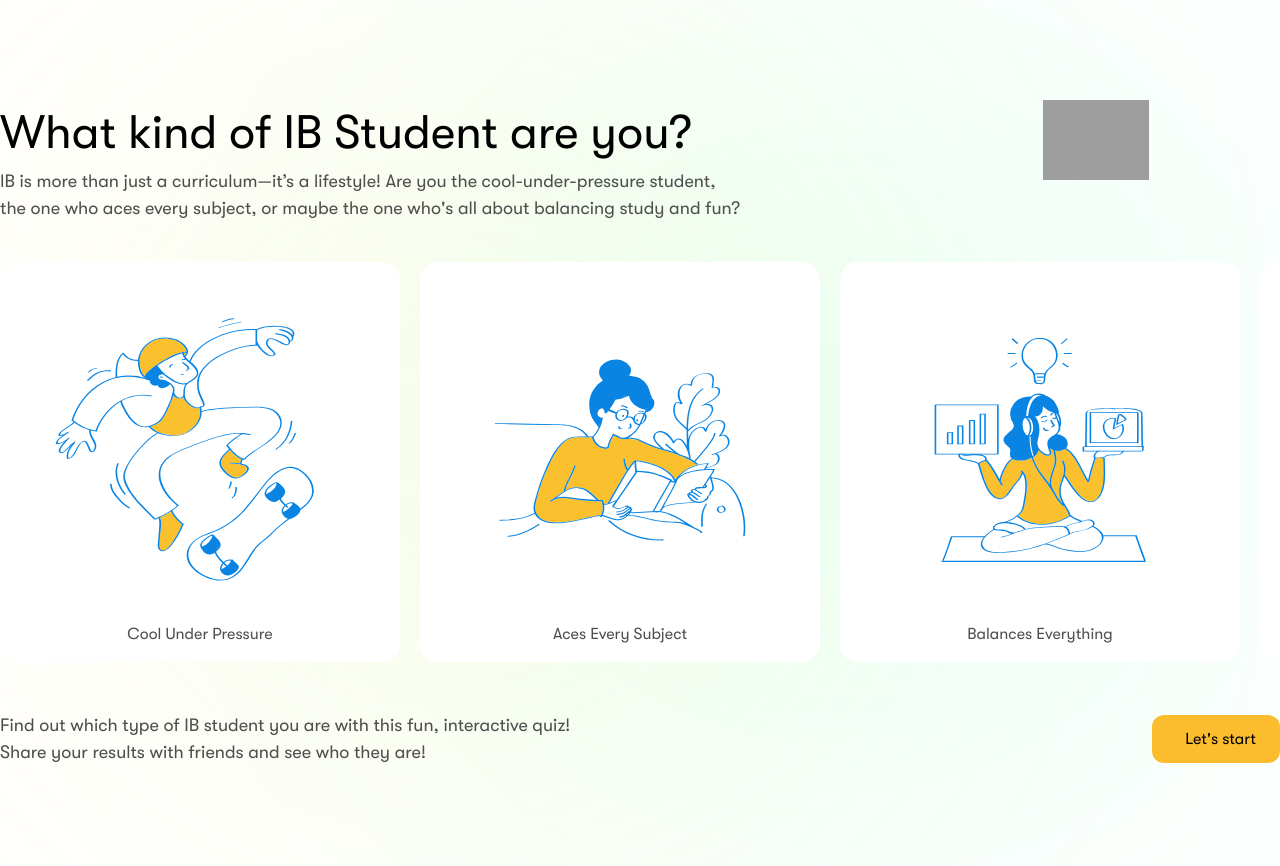
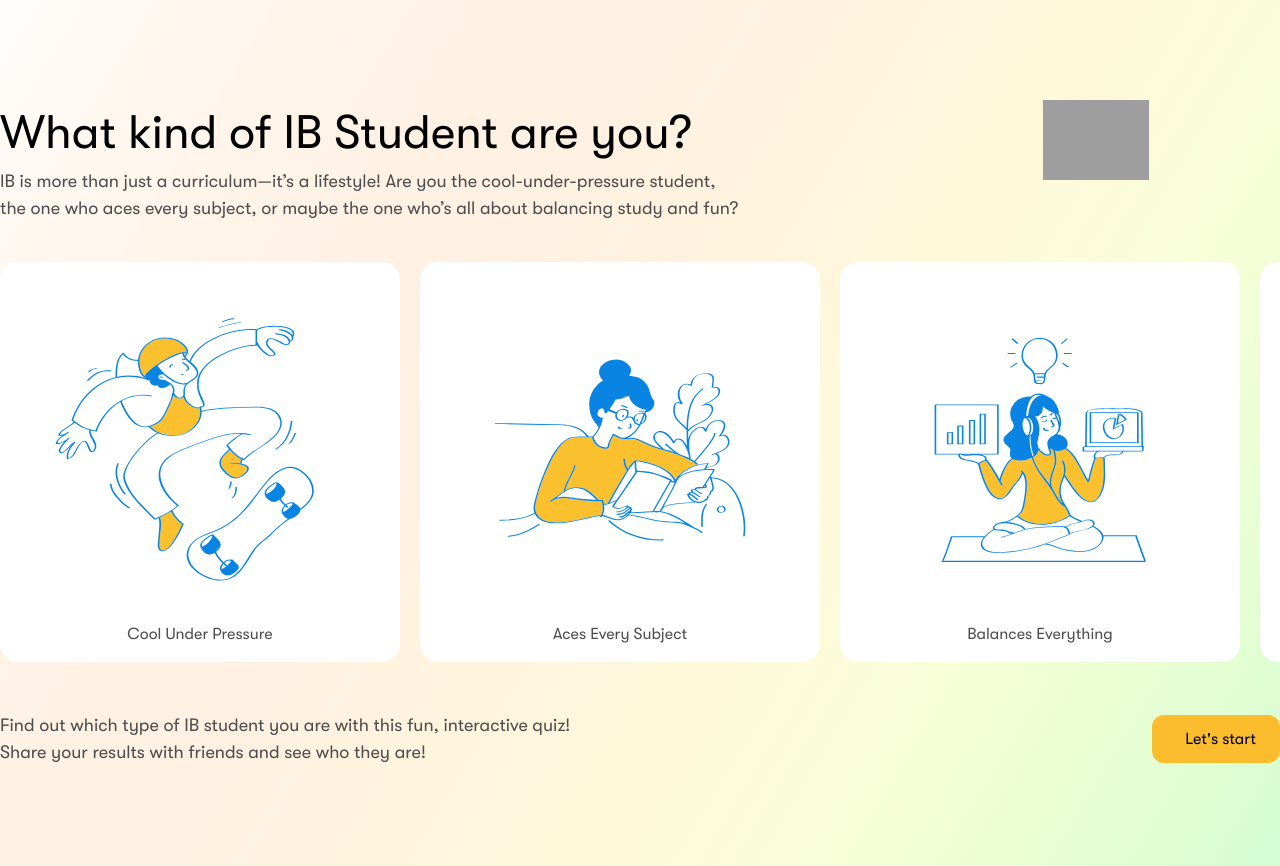
Before and after one commit to suvvadAshok/QuizMaster, a React (Vite) app: page / in a window 1280 px wide. Built offline with nearby package versions, Linux system fonts and the light colour scheme; grey boxes are pictures that could not be loaded.

Commit message:
resolve missing bg

```diff
--- a/src/Pages/Home.jsx
+++ b/src/Pages/Home.jsx
@@ -1,11 +1,9 @@
 import { Link } from "react-router-dom";
-import skateboard from '../assets/images/skateboard.svg';
-import Ace from '../assets/images/Aces.svg';
-import Balance from '../assets/images/Balance.svg';
-import architect from '../assets/images/architect.svg';
-import { motion } from 'framer-motion';
-import React  from "react";
-
+import skateboard from "../assets/images/skateboard.svg";
+import Ace from "../assets/images/Aces.svg";
+import Balance from "../assets/images/Balance.svg";
+import architect from "../assets/images/architect.svg";
+import { motion } from "framer-motion";
 
 // Animation Variants
 const container = {
@@ -15,33 +13,33 @@ const container = {
     scale: 1,
     transition: {
       delayChildren: 0.3,
-      staggerChildren: 0.2
-    }
-  }
+      staggerChildren: 0.2,
+    },
+  },
 };
 
 const item = {
   hidden: { y: 20, opacity: 0 },
   visible: {
     y: 0,
-    opacity: 1
-  }
+    opacity: 1,
+  },
 };
 const HomePage = () => {
-
-  const Logo = [
-    'https://www.sparkl.me/assets/sparkllogo.png'
-  ];
+  const Logo = ["https://www.sparkl.me/assets/sparkllogo.png"];
 
   return (
-    <section className="w-full h-auto max-w-screen-xl mx-auto pt-[100px] pb-[100px] relative max-sm:px-5">
-      <div class="gradient-bg-box">
+    <section className="w-full h-auto max-w-screen-xl mx-auto pt-[100px] pb-[100px] relative max-sm:px-5 bg-custom-gradient">
+      {/* <div class="gradient-bg-box"></div>
       <div class="gradient-bg-one"></div>
-      <div class="gradient-bg-two"></div>
-    </div>
+      <div class="gradient-bg-two"></div> */}
+
       <div className="absolute top-25 right-20 max-sm:right-4 max-sm:top-4">
-
-      <img src={Logo[0]} className="w-52 h-20 object-contain max-sm:w-22 max-sm:h-10" alt="sparkl" />
+        <img
+          src={Logo[0]}
+          className="w-52 h-20 object-contain max-sm:w-22 max-sm:h-10"
+          alt="sparkl"
+        />
       </div>
 
       <div className="entry mb-10 w-full">
@@ -49,7 +47,9 @@ const HomePage = () => {
           What kind of IB Student are you?
         </h2>
         <p className="font-['GT_Walsheim_Pro'] text-[18px] font-medium text-left">
-        IB is more than just a curriculum—it’s a lifestyle! Are you the cool-under-pressure student, <br /> the one who aces every subject, or maybe the one who's all about balancing study and fun?
+          IB is more than just a curriculum—it&rsquo;s a lifestyle! Are you the
+          cool-under-pressure student, <br /> the one who aces every subject, or
+          maybe the one who&rsquo;s all about balancing study and fun?
         </p>
       </div>
       <motion.div
@@ -59,7 +59,11 @@ const HomePage = () => {
         animate="visible"
       >
         <motion.div className="card" variants={item}>
-        <img src={skateboard} alt="Skateboard" className="w-full h-auto rounded-lg" />
+          <img
+            src={skateboard}
+            alt="Skateboard"
+            className="w-full h-auto rounded-lg"
+          />
           <p className="mt-2 text-center">Cool Under Pressure</p>
         </motion.div>
 
@@ -69,36 +73,47 @@ const HomePage = () => {
         </motion.div>
 
         <motion.div className="card" variants={item}>
-        <img src={Balance} alt="Balance" className="w-full h-auto rounded-lg" />
+          <img
+            src={Balance}
+            alt="Balance"
+            className="w-full h-auto rounded-lg"
+          />
           <p className="mt-2 text-center">Balances Everything</p>
         </motion.div>
 
         <motion.div className="card" variants={item}>
-        <img src={architect} alt="Architect" className="w-full h-auto rounded-lg" />
+          <img
+            src={architect}
+            alt="Architect"
+            className="w-full h-auto rounded-lg"
+          />
           <p className="mt-2 text-center">Architecture</p>
         </motion.div>
       </motion.div>
       <div className="mt-[50px] w-full flex max-sm:flex-col justify-between items-center max-sm:items-start">
         <p className="font-['GT_Walsheim_Pro'] text-[18px] font-medium text-left w-1/2 max-sm:w-full max-sm:pb-5">
-    Find out which type of IB student you are with this fun, interactive quiz! <br />
+          Find out which type of IB student you are with this fun, interactive
+          quiz! <br />
           Share your results with friends and see who they are!
         </p>
-  <Link to="/quiz" className="text-white-500  w-1/2 flex justify-end max-sm:w-full no-underline">
-   <p className="px-6 pb-3 pt-3 bg-[#fbbd2d] w-32 text-right text-black font-500 rounded-xl max-sm:w-full max-sm:text-center max-sm:py-4 no-underline">  Let's start </p>
+        <Link
+          to="/quiz"
+          className="text-white-500  w-1/2 flex justify-end max-sm:w-full no-underline"
+        >
+          <p className="px-6 pb-3 pt-3 bg-[#fbbd2d] w-32 text-right text-black font-500 rounded-xl max-sm:w-full max-sm:text-center max-sm:py-4 no-underline">
+            {" "}
+            Let's start{" "}
+          </p>
         </Link>
       </div>
-
-
     </section>
-
-
-
   );
 };
 
 export default HomePage;
 
-{/*<div className="cards-container relative flex gap-5 justify-start overflow-x-auto flex-nowrap max-sm:px-0">
+{
+  /*<div className="cards-container relative flex gap-5 justify-start overflow-x-auto flex-nowrap max-sm:px-0">
   <div className="card ">
     <img src={skateboard} alt="Skateboard" className="w-full h-auto rounded-lg" />
     <p className="mt-2 text-center">Cool Under Pressure</p>
@@ -118,4 +133,5 @@ export default HomePage;
     <img src={architect} alt="Skateboard" className="w-full h-auto rounded-lg" />
     <p className="mt-2 text-center">Architecture</p>
   </div>
-</div> */}
+</div> */
+}
--- a/src/Pages/Result.jsx
+++ b/src/Pages/Result.jsx
@@ -1,50 +1,45 @@
-import { Link } from 'react-router-dom';
-import React from 'react';
-
+import { Link } from "react-router-dom";
 
 function Result() {
   //pass here the result text
-    const person = [
-        'The Planner'
-    ]
+  const person = ["The Planner"];
   const persons = [
-        'Loves structure',
-        'Ace every challange',
-        'Plan Ahead',
-        'Well organised',
-        'Does not Miss Deadlines'
-
-    ]
+    "Loves structure",
+    "Ace every challange",
+    "Plan Ahead",
+    "Well organised",
+    "Does not Miss Deadlines",
+  ];
   return (
-    <section className="w-full h-auto max-w-screen-xl mx-auto pt-[100px] pb-[100px] relative max-sm:px-5 max-sm:w-full">
+    <section className="w-screen h-screen max-sm:px-5 max-sm:w-full bg-custom-gradient">
       <div className="gradient-bg-box">
         <div className="gradient-bg-one"></div>
         <div className="gradient-bg-two"></div>
       </div>
       <div>
         <div className="result-card">
-            <div className='grid grid-cols-1 gap-y-3'>
-               <h4 className='text-2xl font-bold'> {person} </h4>
+          <div className="grid grid-cols-1 gap-y-3">
+            <h4 className="text-2xl font-bold"> {person} </h4>
             <p>You’re the type of student</p>
           </div>
-            <div className='grid grid-cols-2 gap-2.5 max-sm:grid-cols-1'>
+          <div className="grid grid-cols-2 gap-2.5 max-sm:grid-cols-1">
             {persons.map((person, index) => (
               <li key={index} className=" font-bold">
                 {person}
               </li>
             ))}
           </div>
-<Link to="/" className="text-white-500 w-1/2 flex justify-start max-sm:w-full no-underline">
+          <Link
+            to="/"
+            className="text-white-500 w-1/2 flex justify-start max-sm:w-full no-underline"
+          >
             <p className="px-6 pb-3 pt-3 bg-[#fbbd2d] w-50 text-left text-black font-500 rounded-xl max-sm:w-full max-sm:text-center max-sm:py-4 no-underline">
               What next ?
             </p>
           </Link>
         </div>
-        <div className="result-profile-card">
-          {/* Ashok will use these */}
+        <div className="result-profile-card">{/* Ashok will use these */}</div>
       </div>
-      </div>
-
     </section>
   );
 }
--- a/tailwind.config.js
+++ b/tailwind.config.js
@@ -4,10 +4,11 @@ export default {
   theme: {
     extend: {
       fontFamily: {
-        'GT_Walsheim_Pro': ['GT Walsheim Pro', 'sans-serif'],
+        GT_Walsheim_Pro: ["GT Walsheim Pro", "sans-serif"],
       },
       screens: {
-        'max-sm': { 'max': '475px' }, // Custom breakpoint for max-width 475px
+        "max-sm": { max: "475px" },
+      },
       backgroundImage: {
         "custom-gradient":
           "linear-gradient(121.25deg, #FFFFFF -3.14%, rgba(255, 250, 245, 0.91) 4.65%, rgba(255, 245, 235, 0.83) 12.44%, rgba(255, 240, 225, 0.74) 20.23%, rgba(255, 235, 215, 0.65) 28.02%, rgba(255, 230, 205, 0.57) 35.81%, rgba(255, 234, 201, 0.57) 43.6%, rgba(255, 238, 197, 0.58) 51.39%, rgba(254, 243, 193, 0.58) 59.18%, rgba(250, 248, 191, 0.58) 66.97%, rgba(243, 254, 190, 0.59) 74.76%, rgba(225, 253, 179, 0.56) 82.55%, rgba(202, 253, 171, 0.53) 90.34%, rgba(174, 252, 166, 0.49) 98.13%, rgba(138, 252, 166, 0.46) 105.92%, rgba(86, 251, 171, 0.43) 113.71%)",
@@ -15,5 +16,4 @@ export default {
     },
   },
   plugins: [],
-}
 };
```
Lines whose indentation alone changed are shown as unchanged.
